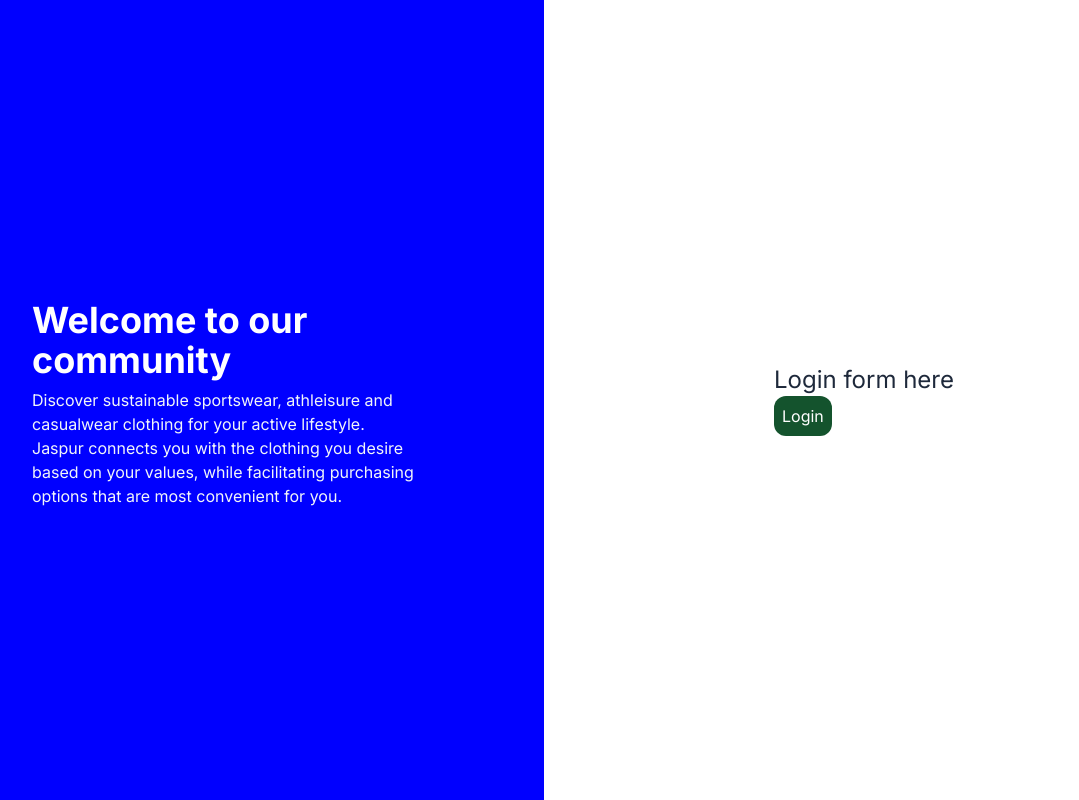
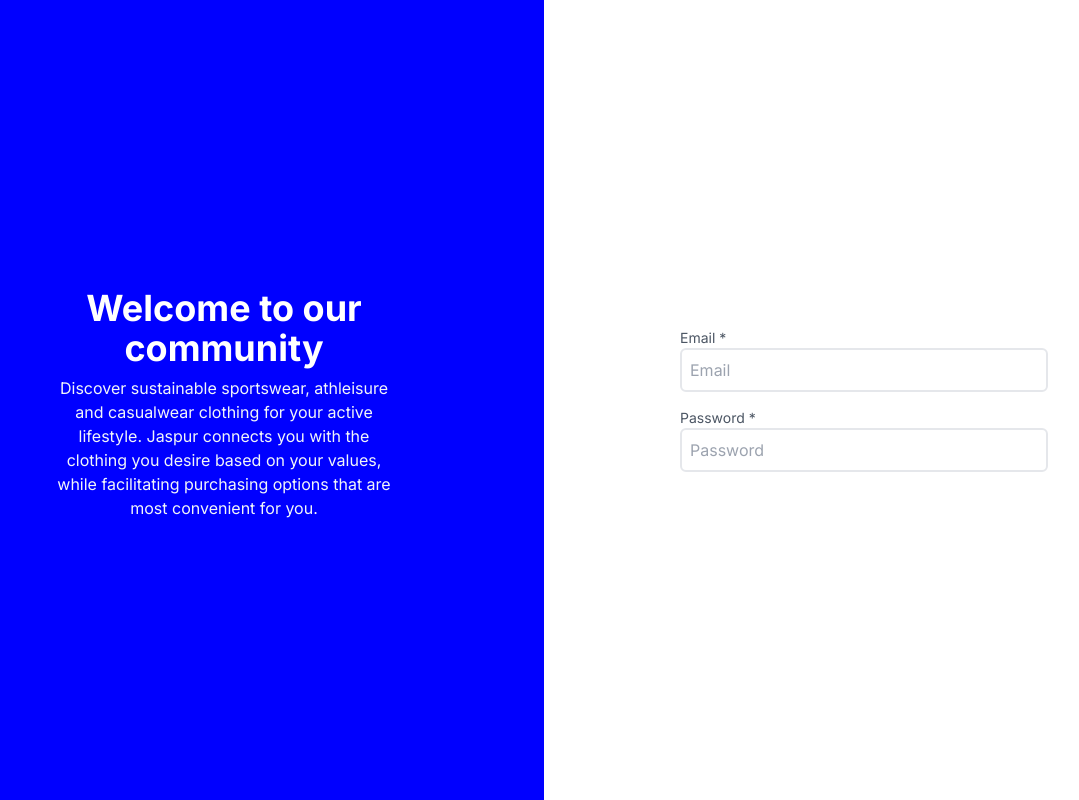
Before and after one commit to SaurabhSingh006/react-framework, a React (Create React App) app: page / in a window 1280 px wide. Shown: the whole page, without its empty margins (96-1175 px from the left). Built offline with nearby package versions, Linux system fonts and the light colour scheme.

Commit message:
Update the login form

```diff
--- a/package.json
+++ b/package.json
@@ -3,12 +3,14 @@
   "version": "0.1.0",
   "private": true,
   "dependencies": {
+    "@reduxjs/toolkit": "^1.9.3",
     "@testing-library/jest-dom": "^5.16.5",
     "@testing-library/react": "^13.4.0",
     "@testing-library/user-event": "^13.5.0",
     "classnames": "^2.3.2",
     "react": "^18.2.0",
     "react-dom": "^18.2.0",
+    "react-redux": "^8.0.5",
     "react-router-dom": "^6.8.2",
     "react-scripts": "5.0.1",
     "web-vitals": "^2.1.4"
--- /dev/null
+++ b/src/components/form/CustomForm.jsx
@@ -0,0 +1,11 @@
+import React from 'react'
+
+function CustomForm({ children }) {
+  return (
+    <div>
+      { children }
+    </div>
+  )
+}
+
+export default CustomForm
--- /dev/null
+++ b/src/components/form/CustomInput.jsx
@@ -0,0 +1,45 @@
+import React, { useState } from 'react'
+
+function CustomInput({
+    id ='',
+    label = '',
+    type = 'text',
+    placeholder = label,
+    required = false,
+    minLength = 20
+  }) {
+
+  const [value, setValue] = useState('');
+  const [error, setError] = useState();
+
+  const handleInput = (e) => {
+    setValue(e.target.value);
+    setError(e.target.validationMessage);
+  }
+  const handleFocusOut = (e) => {
+    setError(e.target.validationMessage);
+  }
+
+  console.log(required)
+  return (
+    <div className="w-full p-2">
+        <label className='block cursor-pointer text-gray-600 text-sm' htmlFor={id}>{ `${label} ${(required ? '*' : '')}` }</label>
+        <input
+          minLength={minLength}
+          value={value}
+          onChange={handleInput}
+          onBlur={handleFocusOut}
+          id={id} name={id}
+          className='border-[2px] rounded-md w-full px-2 py-2 outline-none'
+          type={type}
+          placeholder={placeholder}
+          required={required}
+        />
+        <div className='text-xs text-red-500'>
+          { error }
+        </div>
+    </div>
+  )
+}
+
+export default CustomInput
--- a/src/components/loader/Loader.jsx
+++ b/src/components/loader/Loader.jsx
@@ -12,7 +12,7 @@
 import React from 'react'
 import './loader.css';
 
-function Loader({ type = "normal", backgroundColor = "black", size = '30px', color = 'black', loaderWeight = '50px' }) {
+function Loader({ type = "normal", backgroundColor = "black", size = '30px', color = 'black', loaderWeight = '2px' }) {
     let loader;
     switch(type) {
         case 'normal':
--- a/src/pages/dashboard/Dashboard.jsx
+++ b/src/pages/dashboard/Dashboard.jsx
@@ -1,12 +1,37 @@
 import React from 'react'
-import Loader from '../../components/loader/Loader'
+import CustomForm from '../../components/form/CustomForm'
+import CustomInput from '../../components/form/CustomInput'
 
 function Dashboard() {
+  // const handleSubmit = (e) => {
+  //   console.log(e);
+  //   e.preventDefault();
+  //   console.log(e.target.checkValidity(), e)
+  //   console.log(Object.fromEntries(new FormData(e.target)));
+  // }
+
+  // const handleInput = (e) => {
+  //   e.preventDefault();
+  //   console.log(e.target.validationMessage);
+  // }
+
+  // const handleChageForm = (e) => {
+  //   console.log(e.target.form)
+  //   console.log(Object.fromEntries(new FormData(e.target.form)));
+  // }
+
   return (
-    <div className='border-red-900 border-8 overflow-x-scroll'>
-      {/* <Loader type='dotted' backgroundColor='pink' color='black' size="100px" loaderWeight="5px" /> */}
-      <Loader type='bar' backgroundColor='black' color='yellow' size='30px' />gfjhdh
-      <div className='max-w-screen white-space-pre-wrap'>hjgkedywedkhjewrgteeer wrjherhfyvuvfiuerrf jubyglerfkhekfr</div>
+    <div className='w-1/2'>
+      <CustomForm>
+        <CustomInput name='fullname' label='Name' required />
+        <CustomInput name='fullname' label='Last' required />
+      </CustomForm>
+      {/* <form onSubmit={handleSubmit} onChange={handleChageForm} >
+        <label htmlFor="name">Nameteg</label>
+        <input minLength='10' name='name' onChange={handleInput} id='name' type="text" className='bg-blue-200 invalid:border-red-500' required title='Field is required' />
+
+        <input type='submit' value='Submit' />
+      </form> */}
     </div>
   )
 }
--- a/src/pages/sign-in/SignIn.jsx
+++ b/src/pages/sign-in/SignIn.jsx
@@ -1,7 +1,7 @@
 import React, { useEffect } from 'react';
-import { Link } from 'react-router-dom';
 import useGlobalContext from '../../hooks/useGlobalContex';
 import './../../index.css';
+import CustomInput from './../../components/form/CustomInput';
 
 function SignIn() {
   const { userInfo } = useGlobalContext();
@@ -14,19 +14,26 @@
   return (
     <div className='flex flex-wrap h-screen text-white'>
       <div className='w-screen md:w-1/2 sm:w-1/2 bg-primaryblue grid place-content-center'>
-        <div className='w-3/5 m-auto'>
-          <h1 className='text-4xl font-bold py-2'>Welcome to our community</h1>
+        <div className='p-5 text-center md:w-3/5 m-auto'>
+          <h1 className='text-3xl md:text-4xl md:font-bold py-2'>Welcome to our community</h1>
           <p className='text-slate-100'>Discover sustainable sportswear, athleisure and casualwear clothing for your active lifestyle. Jaspur connects you with the clothing you desire based on your values, while facilitating purchasing options that are most convenient for you.</p>
         </div>
       </div>
 
-      <div className='grid place-content-center text-textcolor md:w-1/2'>
-        <div>
+      <div className='grid place-content-center text-textcolor m-auto md:w-1/2'>
+        <div className='w-72 md:w-96 m-auto'>
+          <form>
+            <CustomInput id='username' label='Email' type='email' required minLength='6' />
+            <CustomInput id='password' label='Password' type='password' required minLength='8' />
+          </form>
+        </div>
+
+        {/* <div>
           <h1 className='text-textcolor text-2xl'>Login form here</h1>
             <Link to='/home'>
               <button className='bg-green-900 p-2 text-white border-3 border-black border-solid rounded-xl'>Login</button>
             </Link>
-        </div>
+        </div> */}
       </div>
     </div>
   )
--- /dev/null
+++ b/src/store/index.js
@@ -0,0 +1,22 @@
+import { configureStore, createSlice } from '@reduxjs/toolkit';
+
+const songsSlice = createSlice({
+    name: 'song',
+    initialState: [],
+    reducers: {
+        addSong(state, action) {
+            state.push(action.payload);
+        },
+        removeSong(state, action) {
+
+        }
+    }
+});
+
+const store = configureStore({
+    reducer: {
+        songs: songsSlice.reducer
+    }
+});
+
+export default store
```
Also changed, not shown: src/index.js (+8 -0 lines), 1 other file (tests, documents, lock files or other folders).
